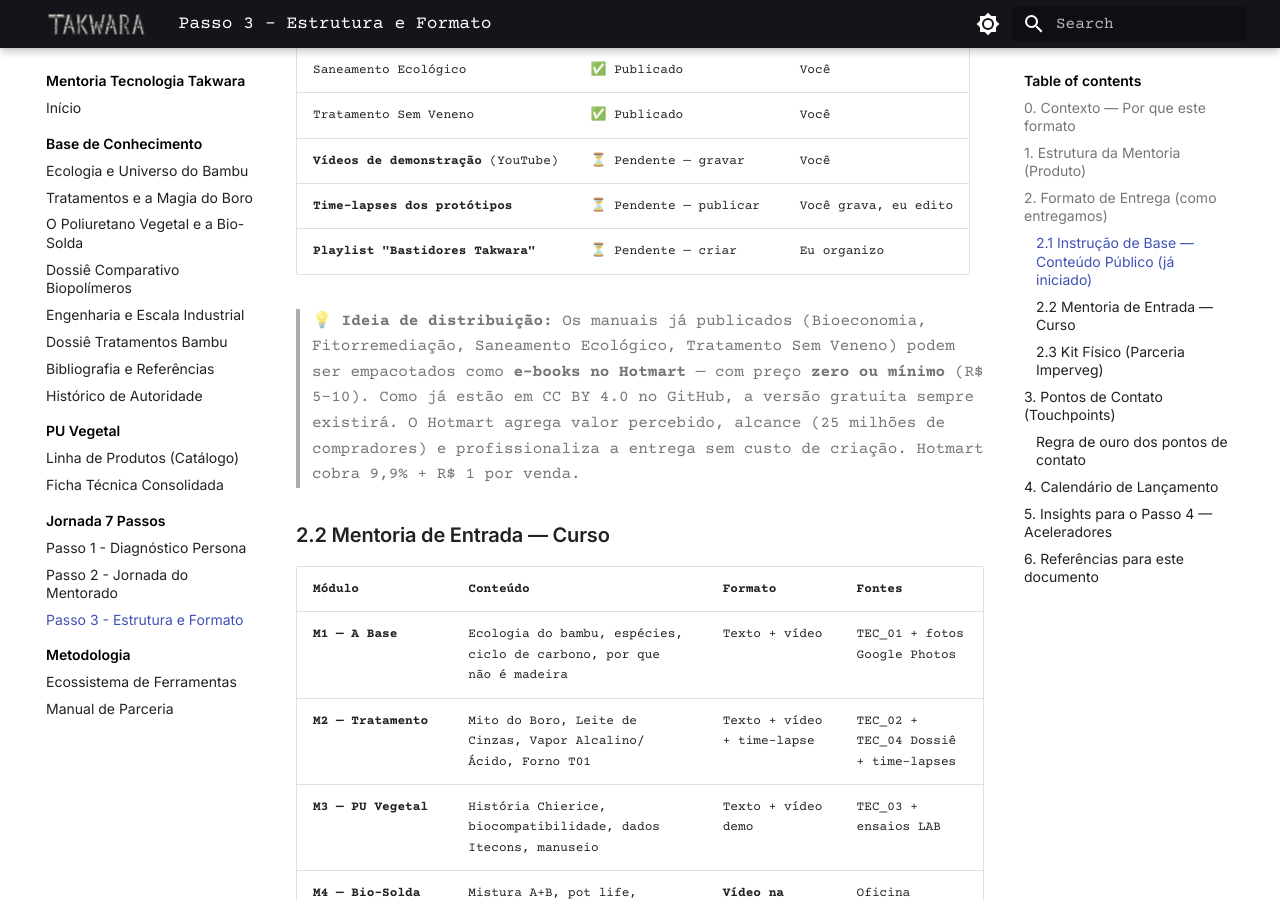
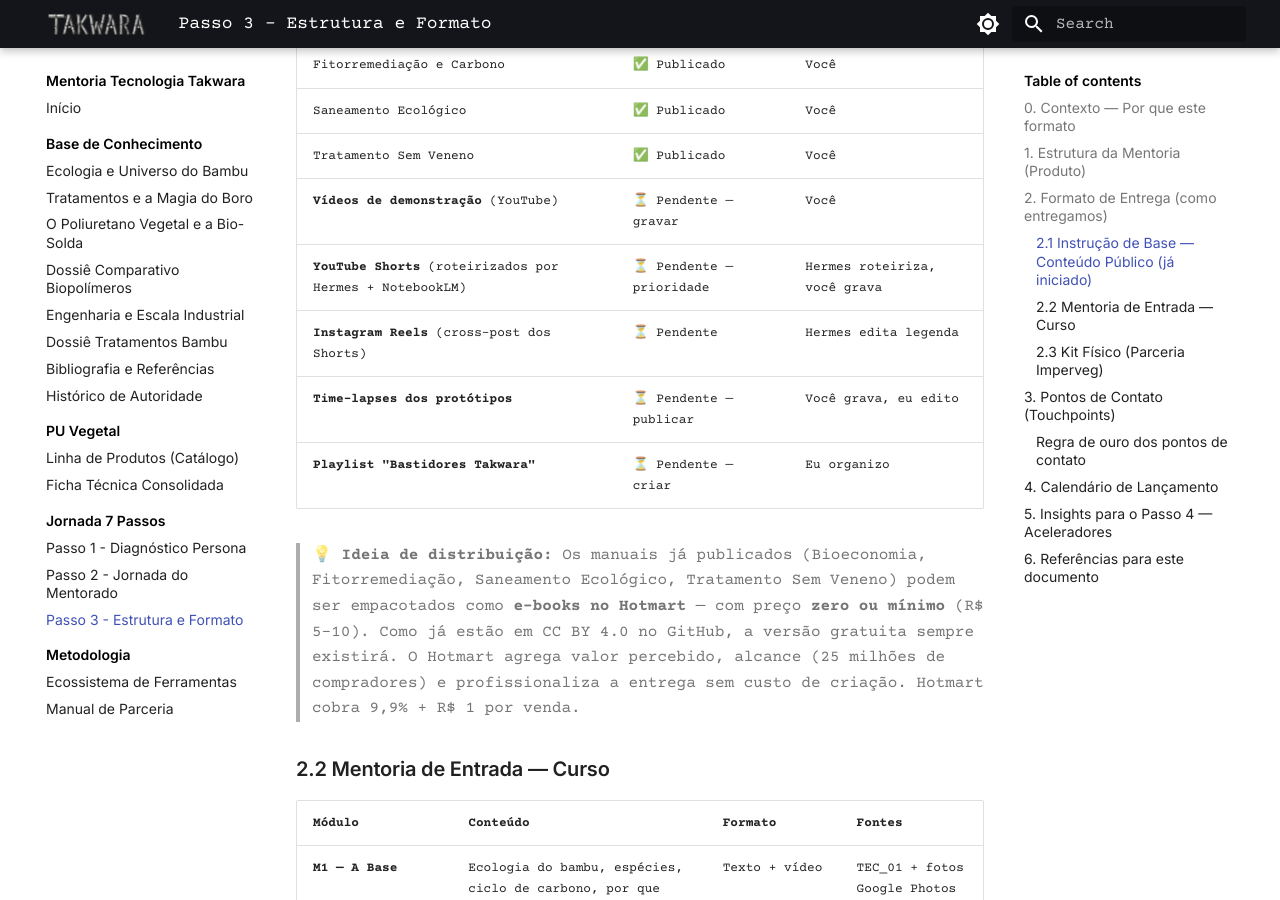
Before and after one commit to takwaratec/Mentoria_Tecnologia_Takwara, an MkDocs documentation site: the page built from docs/03_JORNADA_7_PASSOS/PASSO_03_Estrutura_Formato.md, in a window 1280 px wide and 900 px high, scrolled down 1797 px. Built offline with MkDocs 1.6.1 and Material for MkDocs 9.7.7, drawn with Linux system fonts in a browser that asks for light colours.

```diff
--- a/docs/03_JORNADA_7_PASSOS/PASSO_03_Estrutura_Formato.md
+++ b/docs/03_JORNADA_7_PASSOS/PASSO_03_Estrutura_Formato.md
@@ -68,6 +68,8 @@
 | Saneamento Ecológico | ✅ Publicado | Você |
 | Tratamento Sem Veneno | ✅ Publicado | Você |
 | **Vídeos de demonstração** (YouTube) | ⏳ Pendente — gravar | Você |
+| **YouTube Shorts** (roteirizados por Hermes + NotebookLM) | ⏳ Pendente — prioridade | Hermes roteiriza, você grava |
+| **Instagram Reels** (cross-post dos Shorts) | ⏳ Pendente | Hermes edita legenda |
 | **Time-lapses dos protótipos** | ⏳ Pendente — publicar | Você grava, eu edito |
 | **Playlist "Bastidores Takwara"** | ⏳ Pendente — criar | Eu organizo |
 
```
